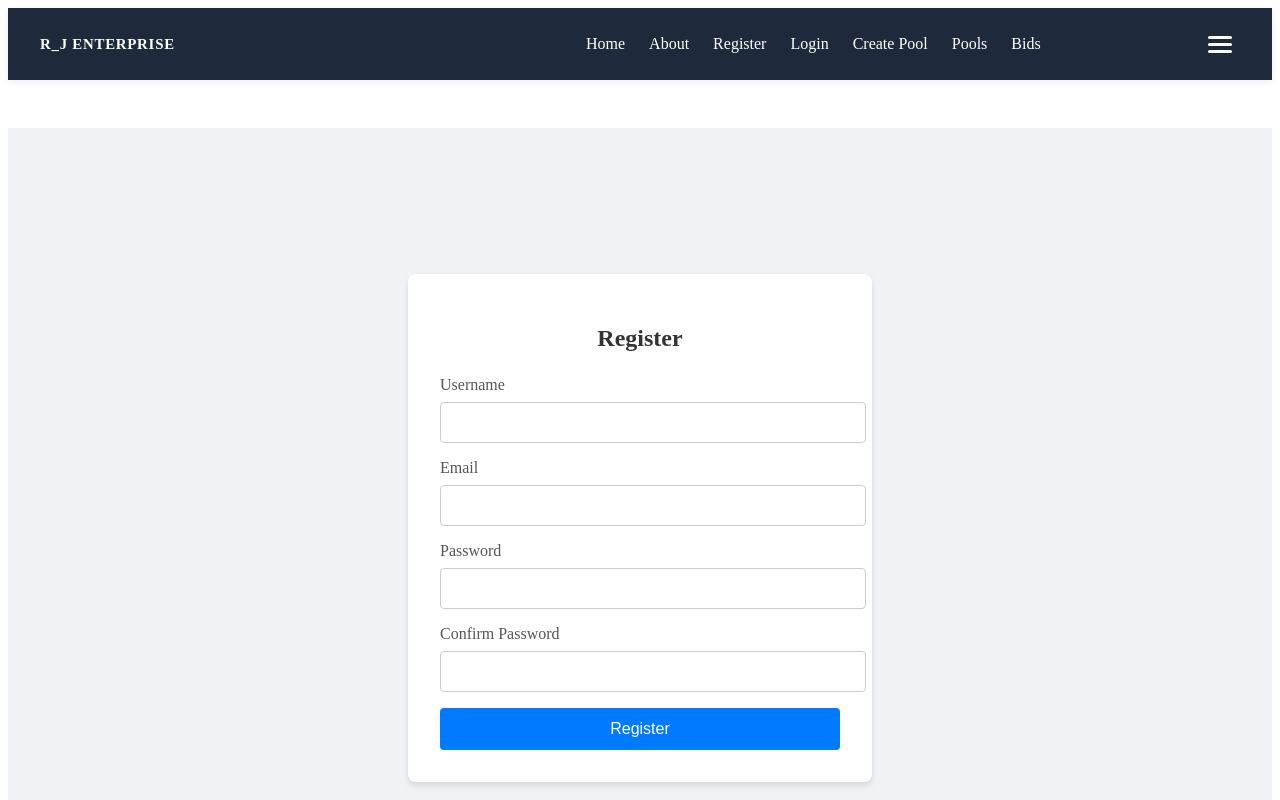
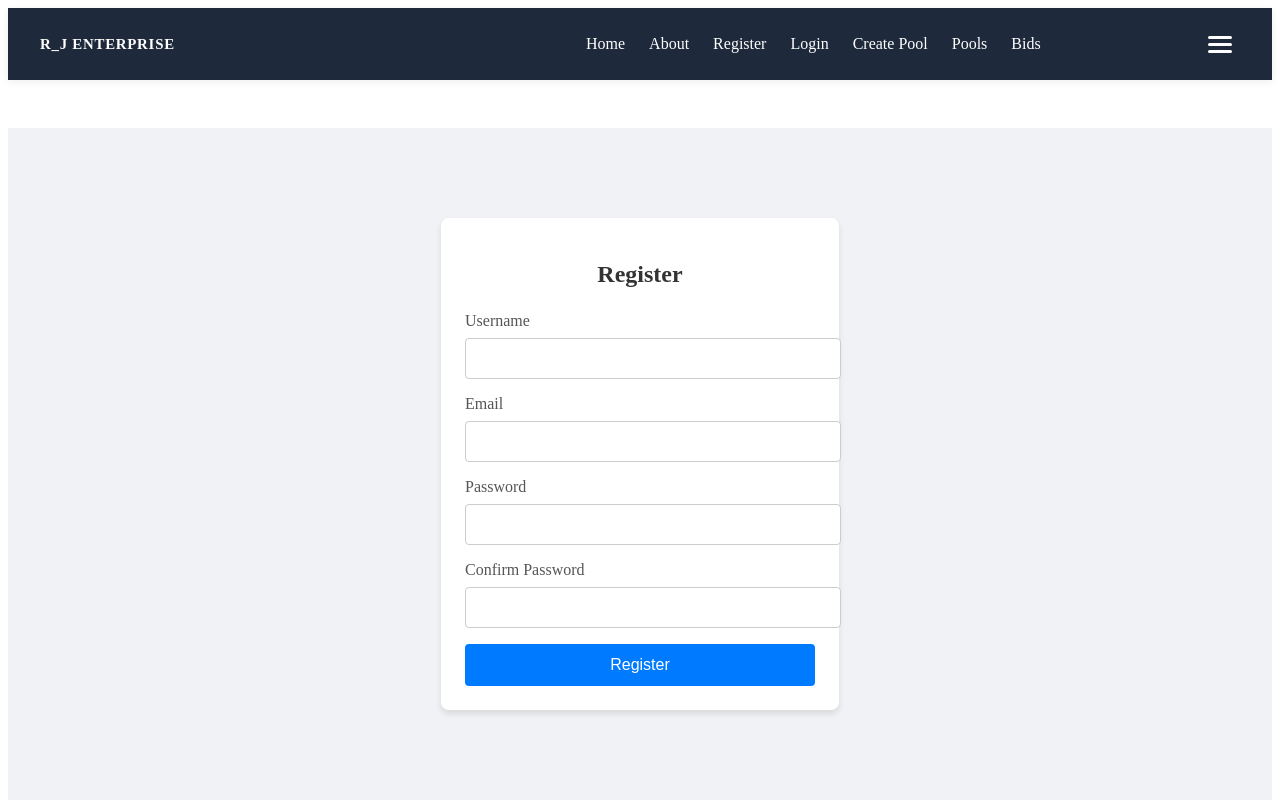
Before and after one commit to rotji/R_J-ENTERPRISE, a React (Vite) app in the folder frontend/: page /register in a window 1280 px wide. Shown: the top 800 px of the page. Built offline with nearby package versions, Linux system fonts and the light colour scheme; no server answers.

Commit message:
adjusted registration form vertically and horizontally

```diff
--- a/frontend/styles/register.module.css
+++ b/frontend/styles/register.module.css
@@ -2,17 +2,21 @@
   display: flex;
   justify-content: center;
   align-items: center;
-    height: 100vh;
+  height: 80vh;
+  /* Adjusted from 100vh to reduce height */
   background-color: #f0f2f5;
+  padding: 1rem;
 }
 
 .form {
   background: white;
-    padding: 2rem;
+  padding: 1.5rem;
+  /* Slightly reduced from 2rem */
   border-radius: 8px;
   box-shadow: 0 4px 6px rgba(0, 0, 0, 0.1);
   width: 100%;
-    max-width: 400px;
+  max-width: 350px;
+  /* Reduced width for a slimmer form */
 }
 
 .form h2 {
```
Lines whose indentation alone changed are shown as unchanged.
